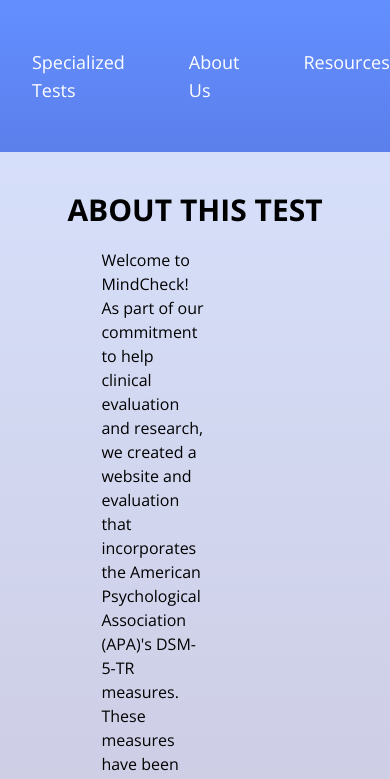
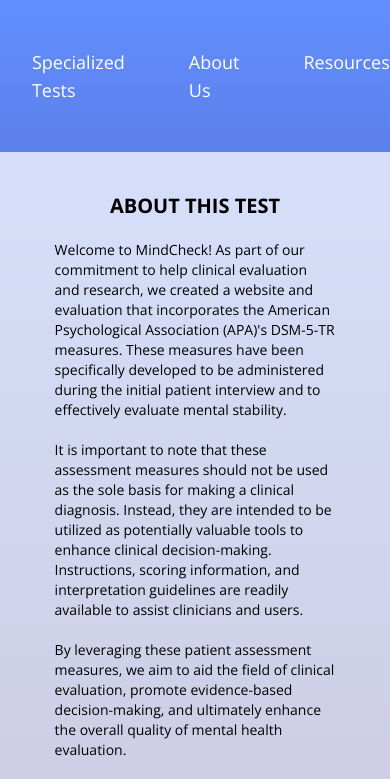
Before and after one commit to kabi02/softeng-mindcheck, a React (Vite) app: page / in a window 390 px wide. Shown: the top 779 px of the page. Built offline with nearby package versions, Linux system fonts and the light colour scheme.

Commit message:
responsive homepage

```diff
--- a/src/Homepage.jsx
+++ b/src/Homepage.jsx
@@ -1,11 +1,11 @@
 import BlueBtn from "./components/BlueBtn"
 export default function Homepage() {
     return (
-        <div className="w-full bg-[rgba(255,255,255,0.75)] font-open-sans">
+        <div className="w-full bg-[rgba(255,255,255,0.75)]  font-open-sans">
             <div className="flex flex-col items-center py-10 justify-center max-w-[80%] mx-auto gap-5">
-                <h1 className="text-3xl font-bold">ABOUT THIS TEST</h1>
-                <div className="flex flex-row mx-auto w-[60%] items-center justify-center">
-                    <p className="w-[70%]">
+                <h1 className="sm:text-3xl text-xl font-bold">ABOUT THIS TEST</h1>
+                <div className="flex md:flex-row flex-col mx-auto min-[1700px]:w-[60%] lg:w-[80%] items-center justify-center">
+                    <p className="sm:w-[70%] w-[90%] sm:text-base text-sm">
                     Welcome to MindCheck! As part of our commitment to help clinical evaluation and research, we created a website and evaluation that incorporates the American Psychological Association (APA)'s DSM-5-TR measures. These measures have been specifically developed to be administered during the initial patient interview and to effectively evaluate mental stability. <br /><br />
 
                     It is important to note that these assessment measures should not be used as the sole basis for making a clinical diagnosis. Instead, they are intended to be utilized as potentially valuable tools to enhance clinical decision-making. Instructions, scoring information, and interpretation guidelines are readily available to assist clinicians and users.<br /><br />
```
